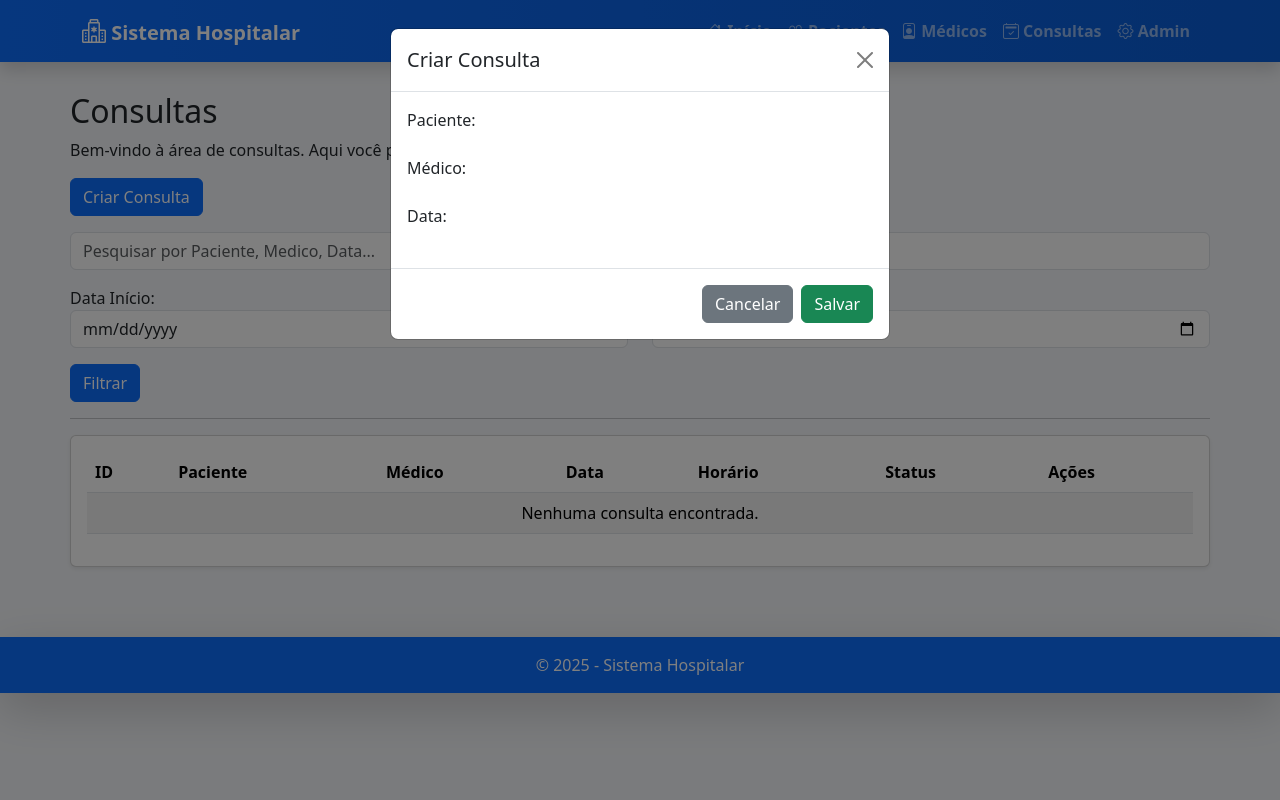
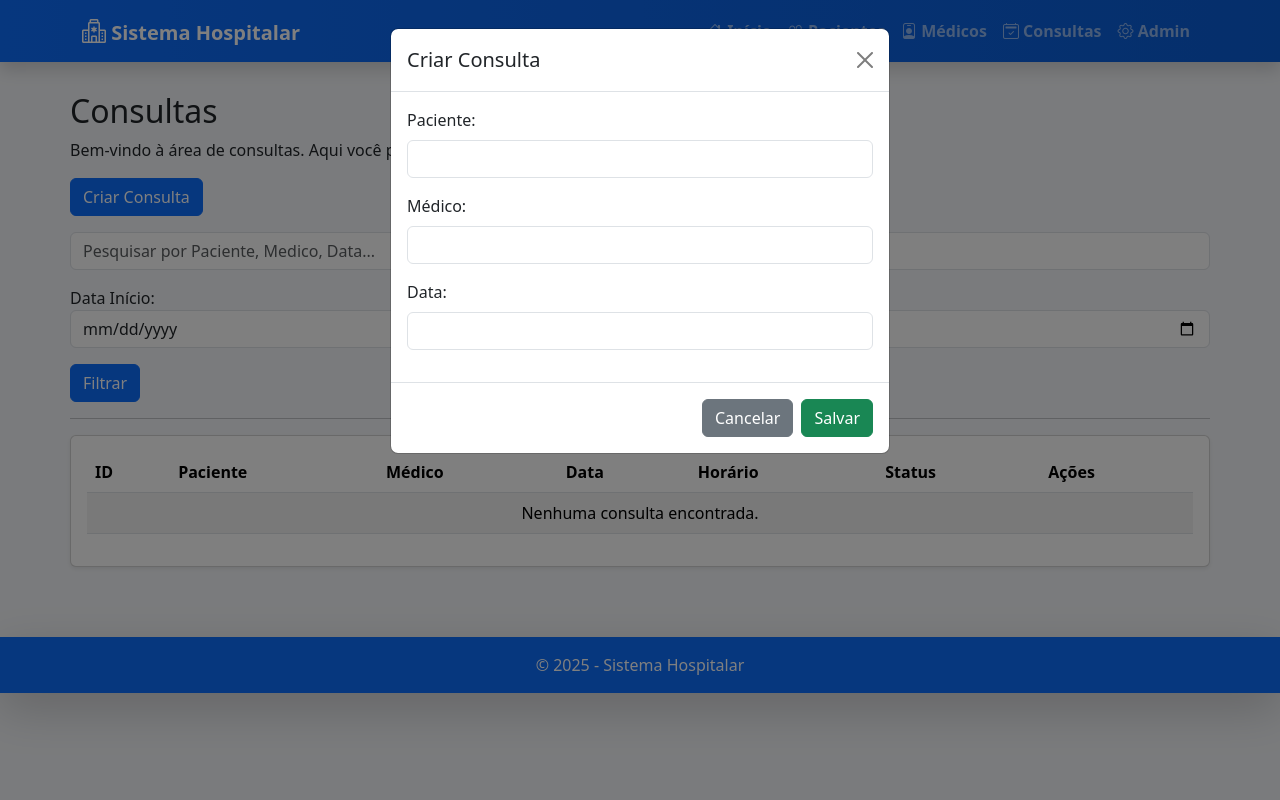
Before and after one commit to CaioAmorim-dev/django-hospital-crud, a Django app: page /consulta/ in a window 1280 px wide, after a click on "Criar Consulta". Run offline with Django 5.2, Linux system fonts and the light colour scheme; data that the repository does not hold is empty.

Commit message:
fix: Consertando campos de texto do pop-up da página de consultas

```diff
--- a/hospital/templates/consulta/home_consultas.html
+++ b/hospital/templates/consulta/home_consultas.html
@@ -112,16 +112,19 @@
 
                     <div class="mb-3">
                         <label class="form-label">Paciente:</label>
+                        <input type="text" name="paciente" class="form-control" required>
                         {{ form.paciente }}
                     </div>
 
                     <div class="mb-3">
                         <label class="form-label">Médico:</label>
+                        <input type="text" name="medico" class="form-control" required>
                         {{ form.medico }}
                     </div>
 
                     <div class="mb-3">
                         <label class="form-label">Data:</label>
+                        <input type="text" name="data" class="form-control" required>
                         {{ form.data }}
                     </div>
 
```
